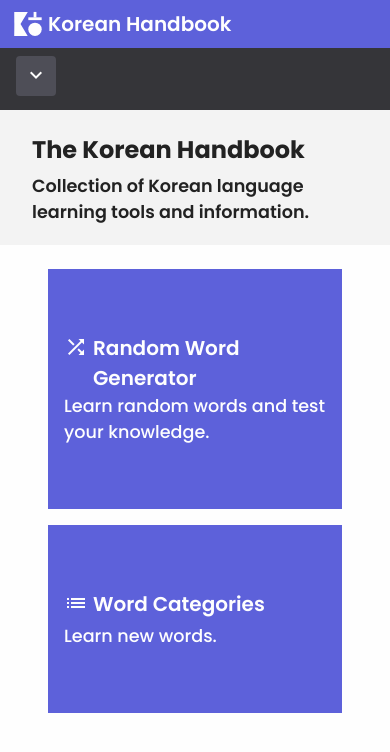
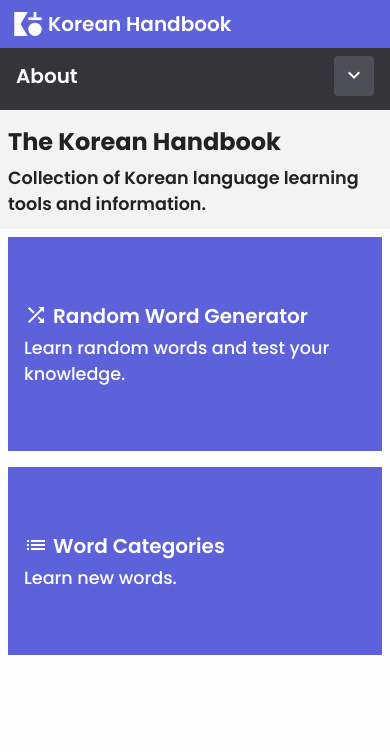
Before and after one commit to DanielHearn/korean-handbook, a Vue app in the folder korean-handbook/: page / in a window 390 px wide. Shown: the top 752 px of the page. Built offline with nearby package versions, Linux system fonts and the light colour scheme.

Commit message:
Improve home page mobile

```diff
--- a/korean-handbook/src/components/App/App.scss
+++ b/korean-handbook/src/components/App/App.scss
@@ -358,11 +358,12 @@ button {
     .intro-links {
       grid-template-columns: repeat(1, 1fr);
     }
-    .page-header {
-      padding: 1em;
+    .header-panel {
+      padding: 0.5em;
     }
     .page-content {
-      padding: 0.5em 1em;
+      margin: 0.5em 0;
+      padding: 0 0.5em 0.5em 0.5em;
       .grid {
         margin-bottom: 2em;
       }
--- a/korean-handbook/src/views/Content.vue
+++ b/korean-handbook/src/views/Content.vue
@@ -2,7 +2,7 @@
   <div class="main info">
     <side-panel
       :mobile="mobile"
-      :title="'Categories'"
+      title="Categories"
       :open-initially="sidePanelOpenInitially"
       v-on:side-panel-toggle="toggleSidePanel"
     >
--- a/korean-handbook/src/views/Home.vue
+++ b/korean-handbook/src/views/Home.vue
@@ -1,6 +1,6 @@
 <template>
   <div class="main home">
-    <side-panel :mobile="mobile" :open-initially="true">
+    <side-panel :mobile="mobile" :open-initially="true" title="About">
       <template v-slot:header>
         <p class="text">
           The Korean Handbook provides tools and information to aid in learning
```
